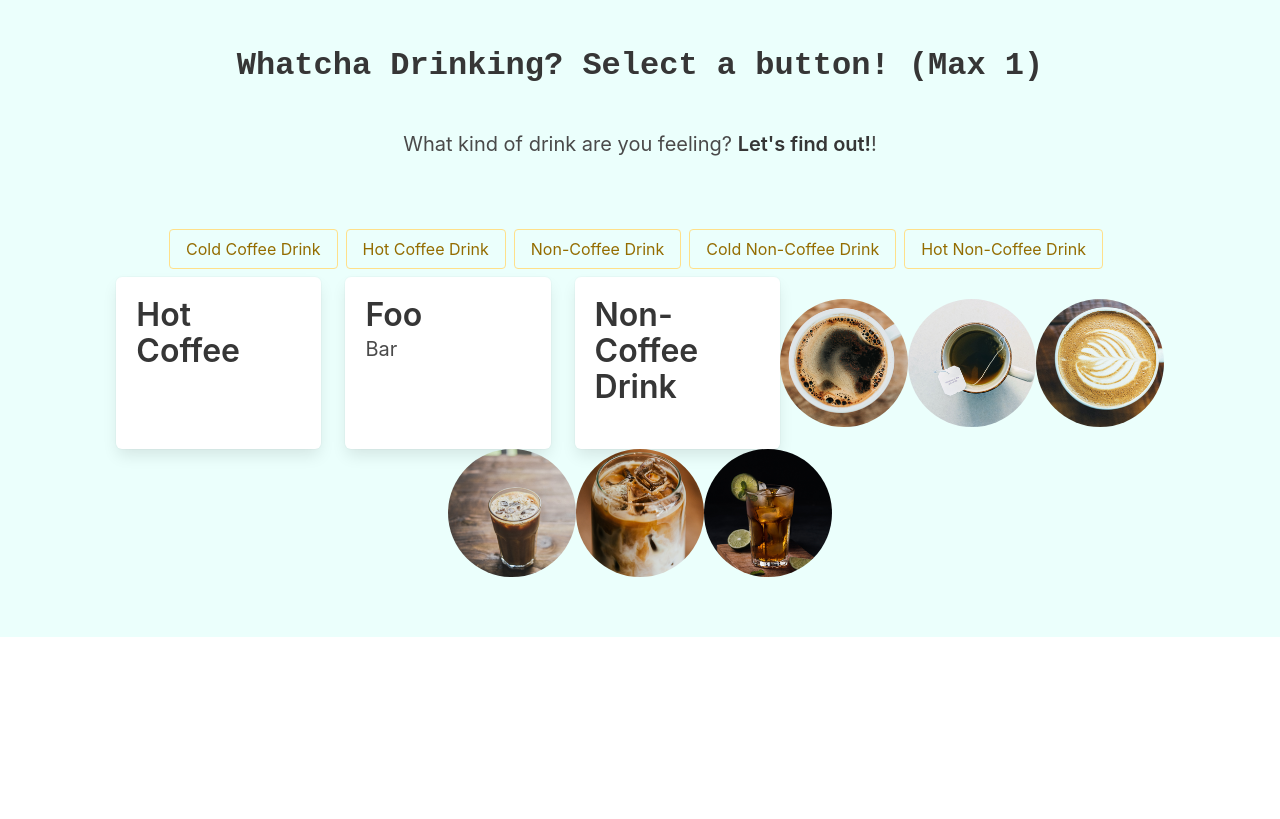
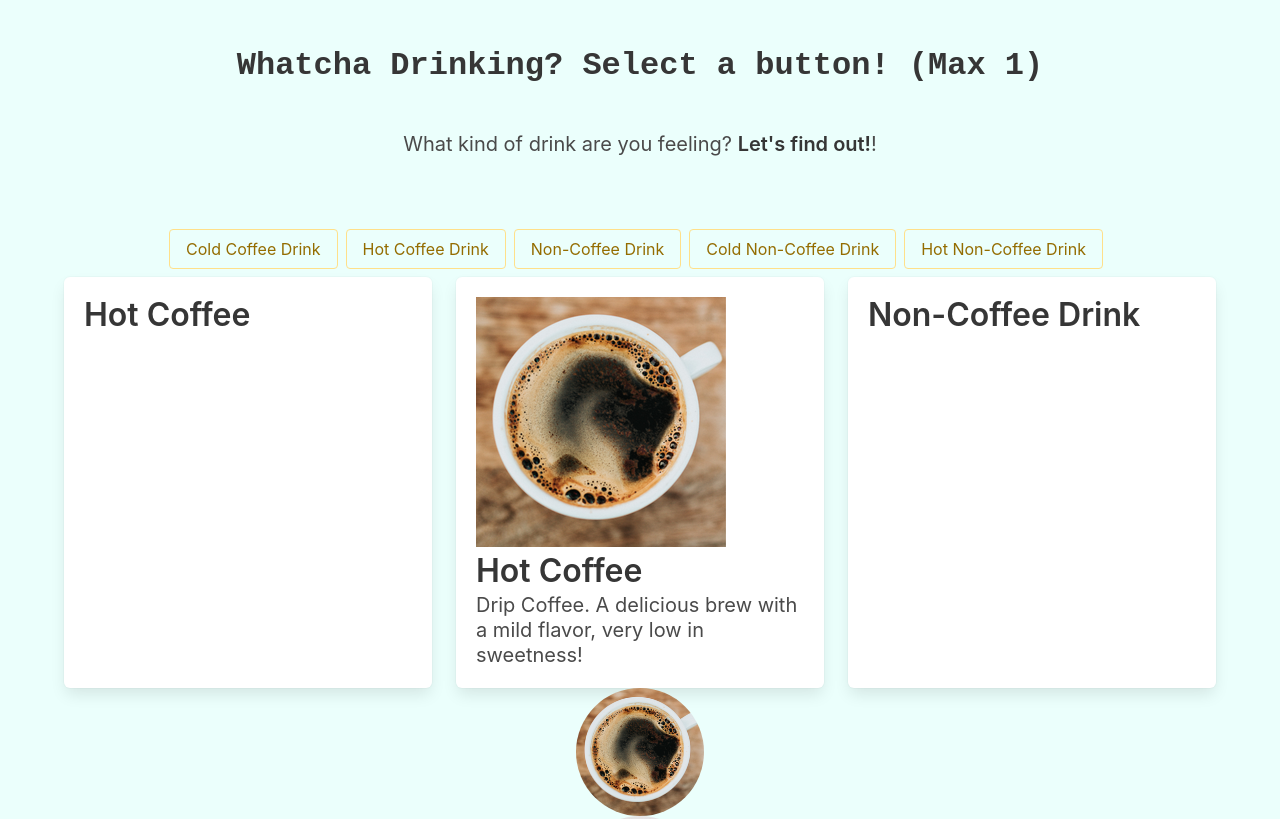
Before and after one commit to LomTuna/whatcha-drinking, a plain HTML site: page index.html in a window 1280 px wide. Shown: the top 819 px of the page. Drawn offline with nearby package versions, Linux system fonts and the light colour scheme.

Commit message:
saving script line for js

```diff
--- a/index.html
+++ b/index.html
@@ -37,8 +37,9 @@
           </div>
           <div class="tile is-parent">
             <article class="tile is-child box">
-              <p class="title">Foo</p>
-              <p class="subtitle">Bar</p>
+              <img class="is-justify-content-center" src="./assets/images/drip.png">
+              <p class="title">Hot Coffee</p>
+              <p class="subtitle">Drip Coffee. A delicious brew with a mild flavor, very low in sweetness!</p>
             </article>
           </div>
           <div class="tile is-parent">
@@ -51,6 +52,7 @@
           </div>
         </div>
       </div>
+      <div class="is-justified-center">
       <figure class="image is-128x128">
         <img class="is-rounded" src="./assets/images/drip.png">
       </figure>
@@ -74,11 +76,13 @@
       <figure class="image is-128x128">
         <img class="is-rounded" src="./assets/images/ice tea.png">
       </figure>
+    </div>
 
       </div>
         <div id="player">
 
         </div>
     </section>
+    <script src="./assets/script.js"></script>
   </body>
 </html>
```
